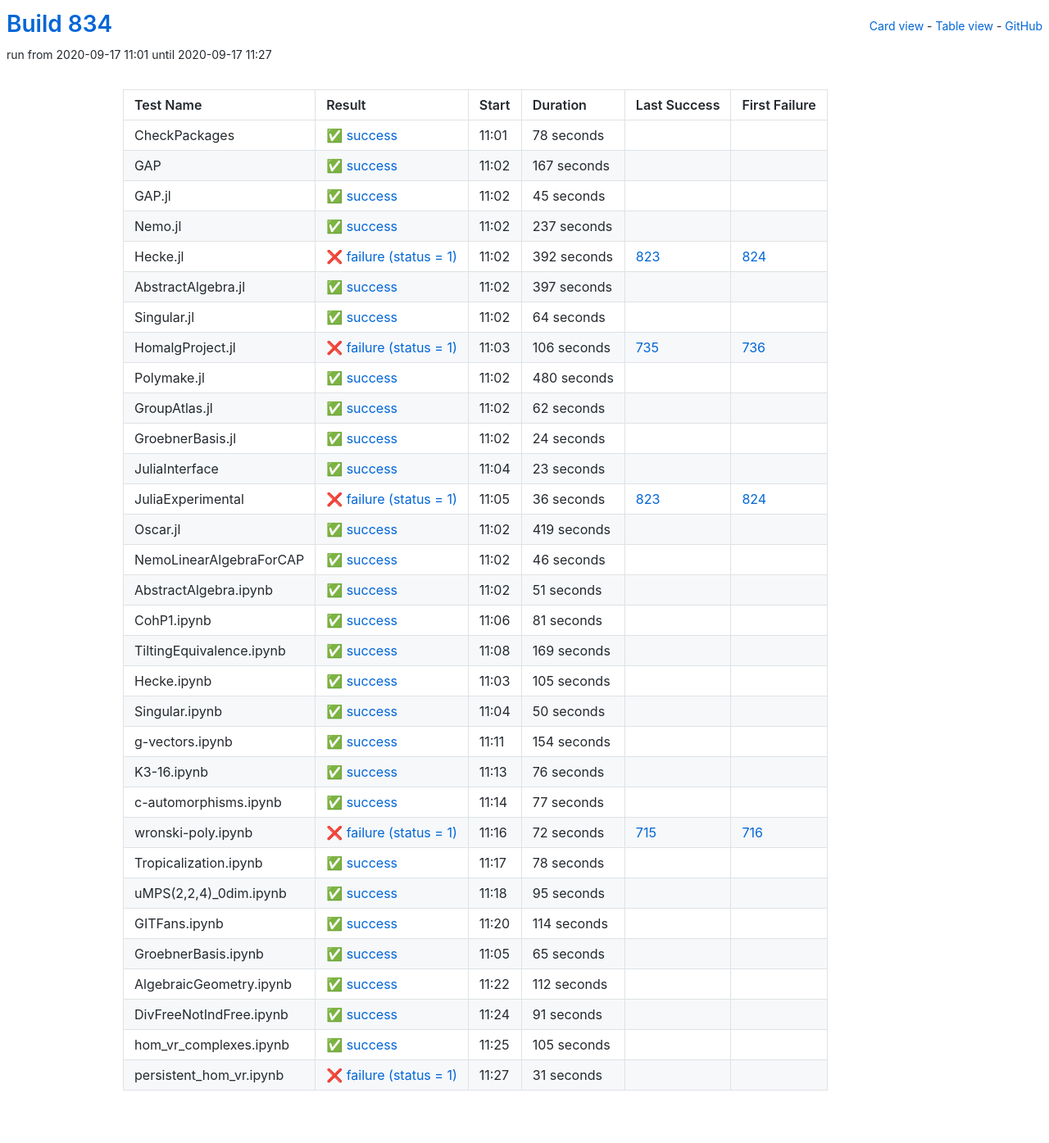
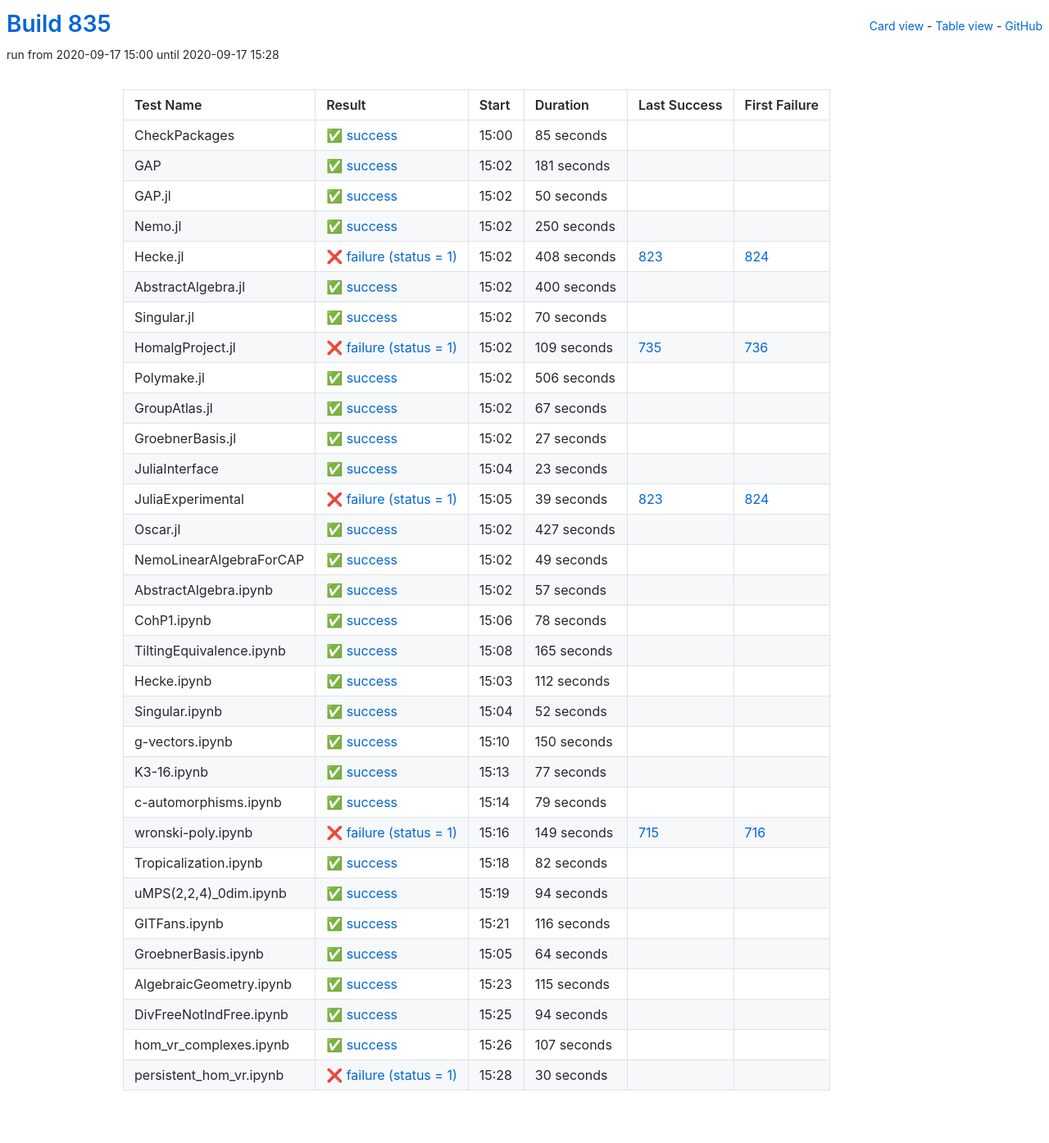
Before and after one commit to oscar-system/oscar-ci-status-stable, a Jekyll site: the page built from table.html, in a window 1280 px wide. Shown: the whole page at 82% size. Built offline with Jekyll 4.4.1, drawn with Linux system fonts in a browser that asks for light colours.

Commit message:
Build #835

```diff
--- a/_data/ci.yml
+++ b/_data/ci.yml
@@ -1,6 +1,6 @@
 ---
-build: 834
-build_url: https://oscarci.mathematik.uni-kl.de/job/oscar-stable/834/
+build: 835
+build_url: https://oscarci.mathematik.uni-kl.de/job/oscar-stable/835/
 job: oscar-stable
 organization: oscar-system
 repo: oscar-ci-status-stable
@@ -8,140 +8,140 @@ repourl: https://github.com/oscar-system/oscar-ci-status-stable
 tests:
 - name: CheckPackages
   id: checkpackages
-  log: https://oscarci.mathematik.uni-kl.de/job/oscar-stable/834/artifact/logs/build-834/CheckPackages.log
-  start: 2020-09-17 11:01
+  log: https://oscarci.mathematik.uni-kl.de/job/oscar-stable/835/artifact/logs/build-835/CheckPackages.log
+  start: 2020-09-17 15:00
   success: true
   exitcode: 0
   status: success
-  duration: 78
+  duration: 85
   last_success: false
   last_success_url:
   first_failure: false
   first_failure_url:
 - name: GAP
   id: gap
-  log: https://oscarci.mathematik.uni-kl.de/job/oscar-stable/834/artifact/logs/build-834/GAP.log
-  start: 2020-09-17 11:02
+  log: https://oscarci.mathematik.uni-kl.de/job/oscar-stable/835/artifact/logs/build-835/GAP.log
+  start: 2020-09-17 15:02
   success: true
   exitcode: 0
   status: success
-  duration: 167
+  duration: 181
   last_success: false
   last_success_url:
   first_failure: false
   first_failure_url:
 - name: GAP.jl
   id: gap-jl
-  log: https://oscarci.mathematik.uni-kl.de/job/oscar-stable/834/artifact/logs/build-834/GAP.jl.log
-  start: 2020-09-17 11:02
+  log: https://oscarci.mathematik.uni-kl.de/job/oscar-stable/835/artifact/logs/build-835/GAP.jl.log
+  start: 2020-09-17 15:02
   success: true
   exitcode: 0
   status: success
-  duration: 45
+  duration: 50
   last_success: false
   last_success_url:
   first_failure: false
   first_failure_url:
 - name: Nemo.jl
   id: nemo-jl
-  log: https://oscarci.mathematik.uni-kl.de/job/oscar-stable/834/artifact/logs/build-834/Nemo.jl.log
-  start: 2020-09-17 11:02
+  log: https://oscarci.mathematik.uni-kl.de/job/oscar-stable/835/artifact/logs/build-835/Nemo.jl.log
+  start: 2020-09-17 15:02
   success: true
   exitcode: 0
   status: success
-  duration: 237
+  duration: 250
   last_success: false
   last_success_url:
   first_failure: false
   first_failure_url:
 - name: Hecke.jl
   id: hecke-jl
-  log: https://oscarci.mathematik.uni-kl.de/job/oscar-stable/834/artifact/logs/build-834/Hecke.jl.log
-  start: 2020-09-17 11:02
+  log: https://oscarci.mathematik.uni-kl.de/job/oscar-stable/835/artifact/logs/build-835/Hecke.jl.log
+  start: 2020-09-17 15:02
   success: false
   exitcode: 1
   status: failure
-  duration: 392
+  duration: 408
   last_success: 823
   last_success_url: https://oscarci.mathematik.uni-kl.de/job/oscar-stable/823/
   first_failure: 824
   first_failure_url: https://oscarci.mathematik.uni-kl.de/job/oscar-stable/824/
 - name: AbstractAlgebra.jl
   id: abstractalgebra-jl
-  log: https://oscarci.mathematik.uni-kl.de/job/oscar-stable/834/artifact/logs/build-834/AbstractAlgebra.jl.log
-  start: 2020-09-17 11:02
+  log: https://oscarci.mathematik.uni-kl.de/job/oscar-stable/835/artifact/logs/build-835/AbstractAlgebra.jl.log
+  start: 2020-09-17 15:02
   success: true
   exitcode: 0
   status: success
-  duration: 397
+  duration: 400
   last_success: false
   last_success_url:
   first_failure: false
   first_failure_url:
 - name: Singular.jl
   id: singular-jl
-  log: https://oscarci.mathematik.uni-kl.de/job/oscar-stable/834/artifact/logs/build-834/Singular.jl.log
-  start: 2020-09-17 11:02
+  log: https://oscarci.mathematik.uni-kl.de/job/oscar-stable/835/artifact/logs/build-835/Singular.jl.log
+  start: 2020-09-17 15:02
   success: true
   exitcode: 0
   status: success
-  duration: 64
+  duration: 70
   last_success: false
   last_success_url:
   first_failure: false
   first_failure_url:
 - name: HomalgProject.jl
   id: homalgproject-jl
-  log: https://oscarci.mathematik.uni-kl.de/job/oscar-stable/834/artifact/logs/build-834/HomalgProject.jl.log
-  start: 2020-09-17 11:03
+  log: https://oscarci.mathematik.uni-kl.de/job/oscar-stable/835/artifact/logs/build-835/HomalgProject.jl.log
+  start: 2020-09-17 15:02
   success: false
   exitcode: 1
   status: failure
-  duration: 106
+  duration: 109
   last_success: 735
   last_success_url: https://oscarci.mathematik.uni-kl.de/job/oscar-stable/735/
   first_failure: 736
   first_failure_url: https://oscarci.mathematik.uni-kl.de/job/oscar-stable/736/
 - name: Polymake.jl
   id: polymake-jl
-  log: https://oscarci.mathematik.uni-kl.de/job/oscar-stable/834/artifact/logs/build-834/Polymake.jl.log
-  start: 2020-09-17 11:02
+  log: https://oscarci.mathematik.uni-kl.de/job/oscar-stable/835/artifact/logs/build-835/Polymake.jl.log
+  start: 2020-09-17 15:02
   success: true
   exitcode: 0
   status: success
-  duration: 480
+  duration: 506
   last_success: false
   last_success_url:
   first_failure: false
   first_failure_url:
 - name: GroupAtlas.jl
   id: groupatlas-jl
-  log: https://oscarci.mathematik.uni-kl.de/job/oscar-stable/834/artifact/logs/build-834/GroupAtlas.jl.log
-  start: 2020-09-17 11:02
+  log: https://oscarci.mathematik.uni-kl.de/job/oscar-stable/835/artifact/logs/build-835/GroupAtlas.jl.log
+  start: 2020-09-17 15:02
   success: true
   exitcode: 0
   status: success
-  duration: 62
+  duration: 67
   last_success: false
   last_success_url:
   first_failure: false
   first_failure_url:
 - name: GroebnerBasis.jl
   id: groebnerbasis-jl
-  log: https://oscarci.mathematik.uni-kl.de/job/oscar-stable/834/artifact/logs/build-834/GroebnerBasis.jl.log
-  start: 2020-09-17 11:02
+  log: https://oscarci.mathematik.uni-kl.de/job/oscar-stable/835/artifact/logs/build-835/GroebnerBasis.jl.log
+  start: 2020-09-17 15:02
   success: true
   exitcode: 0
   status: success
-  duration: 24
+  duration: 27
   last_success: false
   last_success_url:
   first_failure: false
   first_failure_url:
 - name: JuliaInterface
   id: juliainterface
-  log: https://oscarci.mathematik.uni-kl.de/job/oscar-stable/834/artifact/logs/build-834/JuliaInterface.log
-  start: 2020-09-17 11:04
+  log: https://oscarci.mathematik.uni-kl.de/job/oscar-stable/835/artifact/logs/build-835/JuliaInterface.log
+  start: 2020-09-17 15:04
   success: true
   exitcode: 0
   status: success
@@ -152,128 +152,116 @@ tests:
   first_failure_url:
 - name: JuliaExperimental
   id: juliaexperimental
-  log: https://oscarci.mathematik.uni-kl.de/job/oscar-stable/834/artifact/logs/build-834/JuliaExperimental.log
-  start: 2020-09-17 11:05
+  log: https://oscarci.mathematik.uni-kl.de/job/oscar-stable/835/artifact/logs/build-835/JuliaExperimental.log
+  start: 2020-09-17 15:05
   success: false
   exitcode: 1
   status: failure
-  duration: 36
+  duration: 39
   last_success: 823
   last_success_url: https://oscarci.mathematik.uni-kl.de/job/oscar-stable/823/
   first_failure: 824
   first_failure_url: https://oscarci.mathematik.uni-kl.de/job/oscar-stable/824/
 - name: Oscar.jl
   id: oscar-jl
-  log: https://oscarci.mathematik.uni-kl.de/job/oscar-stable/834/artifact/logs/build-834/Oscar.jl.log
-  start: 2020-09-17 11:02
+  log: https://oscarci.mathematik.uni-kl.de/job/oscar-stable/835/artifact/logs/build-835/Oscar.jl.log
+  start: 2020-09-17 15:02
   success: true
   exitcode: 0
   status: success
-  duration: 419
+  duration: 427
   last_success: false
   last_success_url:
   first_failure: false
   first_failure_url:
 - name: NemoLinearAlgebraForCAP
   id: nemolinearalgebraforcap
-  log: https://oscarci.mathematik.uni-kl.de/job/oscar-stable/834/artifact/logs/build-834/NemoLinearAlgebraForCAP.log
-  start: 2020-09-17 11:02
+  log: https://oscarci.mathematik.uni-kl.de/job/oscar-stable/835/artifact/logs/build-835/NemoLinearAlgebraForCAP.log
+  start: 2020-09-17 15:02
   success: true
   exitcode: 0
   status: success
-  duration: 46
+  duration: 49
   last_success: false
   last_success_url:
   first_failure: false
   first_failure_url:
 - name: AbstractAlgebra.ipynb
   id: abstractalgebra-ipynb
-  log: https://oscarci.mathematik.uni-kl.de/job/oscar-stable/834/artifact/logs/build-834/AbstractAlgebra.ipynb.log
-  start: 2020-09-17 11:02
+  log: https://oscarci.mathematik.uni-kl.de/job/oscar-stable/835/artifact/logs/build-835/AbstractAlgebra.ipynb.log
+  start: 2020-09-17 15:02
   success: true
   exitcode: 0
   status: success
-  duration: 51
+  duration: 57
   last_success: false
   last_success_url:
   first_failure: false
   first_failure_url:
 - name: CohP1.ipynb
   id: cohp1-ipynb
-  log: https://oscarci.mathematik.uni-kl.de/job/oscar-stable/834/artifact/logs/build-834/CohP1.ipynb.log
-  start: 2020-09-17 11:06
+  log: https://oscarci.mathematik.uni-kl.de/job/oscar-stable/835/artifact/logs/build-835/CohP1.ipynb.log
+  start: 2020-09-17 15:06
   success: true
   exitcode: 0
   status: success
-  duration: 81
+  duration: 78
   last_success: false
   last_success_url:
   first_failure: false
   first_failure_url:
 - name: TiltingEquivalence.ipynb
   id: tiltingequivalence-ipynb
-  log: https://oscarci.mathematik.uni-kl.de/job/oscar-stable/834/artifact/logs/build-834/TiltingEquivalence.ipynb.log
-  start: 2020-09-17 11:08
+  log: https://oscarci.mathematik.uni-kl.de/job/oscar-stable/835/artifact/logs/build-835/TiltingEquivalence.ipynb.log
+  start: 2020-09-17 15:08
   success: true
   exitcode: 0
   status: success
-  duration: 169
+  duration: 165
   last_success: false
   last_success_url:
   first_failure: false
   first_failure_url:
 - name: Hecke.ipynb
   id: hecke-ipynb
-  log: https://oscarci.mathematik.uni-kl.de/job/oscar-stable/834/artifact/logs/build-834/Hecke.ipynb.log
-  start: 2020-09-17 11:03
+  log: https://oscarci.mathematik.uni-kl.de/job/oscar-stable/835/artifact/logs/build-835/Hecke.ipynb.log
+  start: 2020-09-17 15:03
   success: true
   exitcode: 0
   status: success
-  duration: 105
+  duration: 112
   last_success: false
   last_success_url:
   first_failure: false
   first_failure_url:
 - name: Singular.ipynb
   id: singular-ipynb
-  log: https://oscarci.mathematik.uni-kl.de/job/oscar-stable/834/artifact/logs/build-834/Singular.ipynb.log
-  start: 2020-09-17 11:04
+  log: https://oscarci.mathematik.uni-kl.de/job/oscar-stable/835/artifact/logs/build-835/Singular.ipynb.log
+  start: 2020-09-17 15:04
   success: true
   exitcode: 0
   status: success
-  duration: 50
+  duration: 52
   last_success: false
   last_success_url:
   first_failure: false
   first_failure_url:
 - name: g-vectors.ipynb
   id: g-vectors-ipynb
-  log: https://oscarci.mathematik.uni-kl.de/job/oscar-stable/834/artifact/logs/build-834/g-vectors.ipynb.log
-  start: 2020-09-17 11:11
+  log: https://oscarci.mathematik.uni-kl.de/job/oscar-stable/835/artifact/logs/build-835/g-vectors.ipynb.log
+  start: 2020-09-17 15:10
   success: true
   exitcode: 0
   status: success
-  duration: 154
+  duration: 150
   last_success: false
   last_success_url:
   first_failure: false
   first_failure_url:
 - name: K3-16.ipynb
   id: k3-16-ipynb
-  log: https://oscarci.mathematik.uni-kl.de/job/oscar-stable/834/artifact/logs/build-834/K3-16.ipynb.log
-  start: 2020-09-17 11:13
-  success: true
-  exitcode: 0
-  status: success
-  duration: 76
-  last_success: false
-  last_success_url:
-  first_failure: false
-  first_failure_url:
-- name: c-automorphisms.ipynb
-  id: c-automorphisms-ipynb
-  log: https://oscarci.mathematik.uni-kl.de/job/oscar-stable/834/artifact/logs/build-834/c-automorphisms.ipynb.log
-  start: 2020-09-17 11:14
+  log: https://oscarci.mathematik.uni-kl.de/job/oscar-stable/835/artifact/logs/build-835/K3-16.ipynb.log
+  start: 2020-09-17 15:13
   success: true
   exitcode: 0
   status: success
@@ -282,110 +270,122 @@ tests:
   last_success_url:
   first_failure: false
   first_failure_url:
+- name: c-automorphisms.ipynb
+  id: c-automorphisms-ipynb
+  log: https://oscarci.mathematik.uni-kl.de/job/oscar-stable/835/artifact/logs/build-835/c-automorphisms.ipynb.log
+  start: 2020-09-17 15:14
+  success: true
+  exitcode: 0
+  status: success
+  duration: 79
+  last_success: false
+  last_success_url:
+  first_failure: false
+  first_failure_url:
 - name: wronski-poly.ipynb
   id: wronski-poly-ipynb
-  log: https://oscarci.mathematik.uni-kl.de/job/oscar-stable/834/artifact/logs/build-834/wronski-poly.ipynb.log
-  start: 2020-09-17 11:16
+  log: https://oscarci.mathematik.uni-kl.de/job/oscar-stable/835/artifact/logs/build-835/wronski-poly.ipynb.log
+  start: 2020-09-17 15:16
   success: false
   exitcode: 1
   status: failure
-  duration: 72
+  duration: 149
   last_success: 715
   last_success_url: https://oscarci.mathematik.uni-kl.de/job/oscar-stable/715/
   first_failure: 716
   first_failure_url: https://oscarci.mathematik.uni-kl.de/job/oscar-stable/716/
 - name: Tropicalization.ipynb
   id: tropicalization-ipynb
-  log: https://oscarci.mathematik.uni-kl.de/job/oscar-stable/834/artifact/logs/build-834/Tropicalization.ipynb.log
-  start: 2020-09-17 11:17
+  log: https://oscarci.mathematik.uni-kl.de/job/oscar-stable/835/artifact/logs/build-835/Tropicalization.ipynb.log
+  start: 2020-09-17 15:18
   success: true
   exitcode: 0
   status: success
-  duration: 78
+  duration: 82
   last_success: false
   last_success_url:
   first_failure: false
   first_failure_url:
 - name: uMPS(2,2,4)_0dim.ipynb
   id: umps-2-2-4-0dim-ipynb
-  log: https://oscarci.mathematik.uni-kl.de/job/oscar-stable/834/artifact/logs/build-834/uMPS-2-2-4-_0dim.ipynb.log
-  start: 2020-09-17 11:18
+  log: https://oscarci.mathematik.uni-kl.de/job/oscar-stable/835/artifact/logs/build-835/uMPS-2-2-4-_0dim.ipynb.log
+  start: 2020-09-17 15:19
   success: true
   exitcode: 0
   status: success
-  duration: 95
+  duration: 94
   last_success: false
   last_success_url:
   first_failure: false
   first_failure_url:
 - name: GITFans.ipynb
   id: gitfans-ipynb
-  log: https://oscarci.mathematik.uni-kl.de/job/oscar-stable/834/artifact/logs/build-834/GITFans.ipynb.log
-  start: 2020-09-17 11:20
+  log: https://oscarci.mathematik.uni-kl.de/job/oscar-stable/835/artifact/logs/build-835/GITFans.ipynb.log
+  start: 2020-09-17 15:21
   success: true
   exitcode: 0
   status: success
-  duration: 114
+  duration: 116
   last_success: false
   last_success_url:
   first_failure: false
   first_failure_url:
 - name: GroebnerBasis.ipynb
   id: groebnerbasis-ipynb
-  log: https://oscarci.mathematik.uni-kl.de/job/oscar-stable/834/artifact/logs/build-834/GroebnerBasis.ipynb.log
-  start: 2020-09-17 11:05
+  log: https://oscarci.mathematik.uni-kl.de/job/oscar-stable/835/artifact/logs/build-835/GroebnerBasis.ipynb.log
+  start: 2020-09-17 15:05
   success: true
   exitcode: 0
   status: success
-  duration: 65
+  duration: 64
   last_success: false
   last_success_url:
   first_failure: false
   first_failure_url:
 - name: AlgebraicGeometry.ipynb
   id: algebraicgeometry-ipynb
-  log: https://oscarci.mathematik.uni-kl.de/job/oscar-stable/834/artifact/logs/build-834/AlgebraicGeometry.ipynb.log
-  start: 2020-09-17 11:22
+  log: https://oscarci.mathematik.uni-kl.de/job/oscar-stable/835/artifact/logs/build-835/AlgebraicGeometry.ipynb.log
+  start: 2020-09-17 15:23
   success: true
   exitcode: 0
   status: success
-  duration: 112
+  duration: 115
   last_success: false
   last_success_url:
   first_failure: false
   first_failure_url:
 - name: DivFreeNotIndFree.ipynb
   id: divfreenotindfree-ipynb
-  log: https://oscarci.mathematik.uni-kl.de/job/oscar-stable/834/artifact/logs/build-834/DivFreeNotIndFree.ipynb.log
-  start: 2020-09-17 11:24
+  log: https://oscarci.mathematik.uni-kl.de/job/oscar-stable/835/artifact/logs/build-835/DivFreeNotIndFree.ipynb.log
+  start: 2020-09-17 15:25
   success: true
   exitcode: 0
   status: success
-  duration: 91
+  duration: 94
   last_success: false
   last_success_url:
   first_failure: false
   first_failure_url:
 - name: hom_vr_complexes.ipynb
   id: hom-vr-complexes-ipynb
-  log: https://oscarci.mathematik.uni-kl.de/job/oscar-stable/834/artifact/logs/build-834/hom_vr_complexes.ipynb.log
-  start: 2020-09-17 11:25
+  log: https://oscarci.mathematik.uni-kl.de/job/oscar-stable/835/artifact/logs/build-835/hom_vr_complexes.ipynb.log
+  start: 2020-09-17 15:26
   success: true
   exitcode: 0
   status: success
-  duration: 105
+  duration: 107
   last_success: false
   last_success_url:
   first_failure: false
   first_failure_url:
 - name: persistent_hom_vr.ipynb
   id: persistent-hom-vr-ipynb
-  log: https://oscarci.mathematik.uni-kl.de/job/oscar-stable/834/artifact/logs/build-834/persistent_hom_vr.ipynb.log
-  start: 2020-09-17 11:27
+  log: https://oscarci.mathematik.uni-kl.de/job/oscar-stable/835/artifact/logs/build-835/persistent_hom_vr.ipynb.log
+  start: 2020-09-17 15:28
   success: false
   exitcode: 1
   status: failure
-  duration: 31
+  duration: 30
   last_success: false
   last_success_url:
   first_failure: false
```
Also changed, not shown: README.md.
